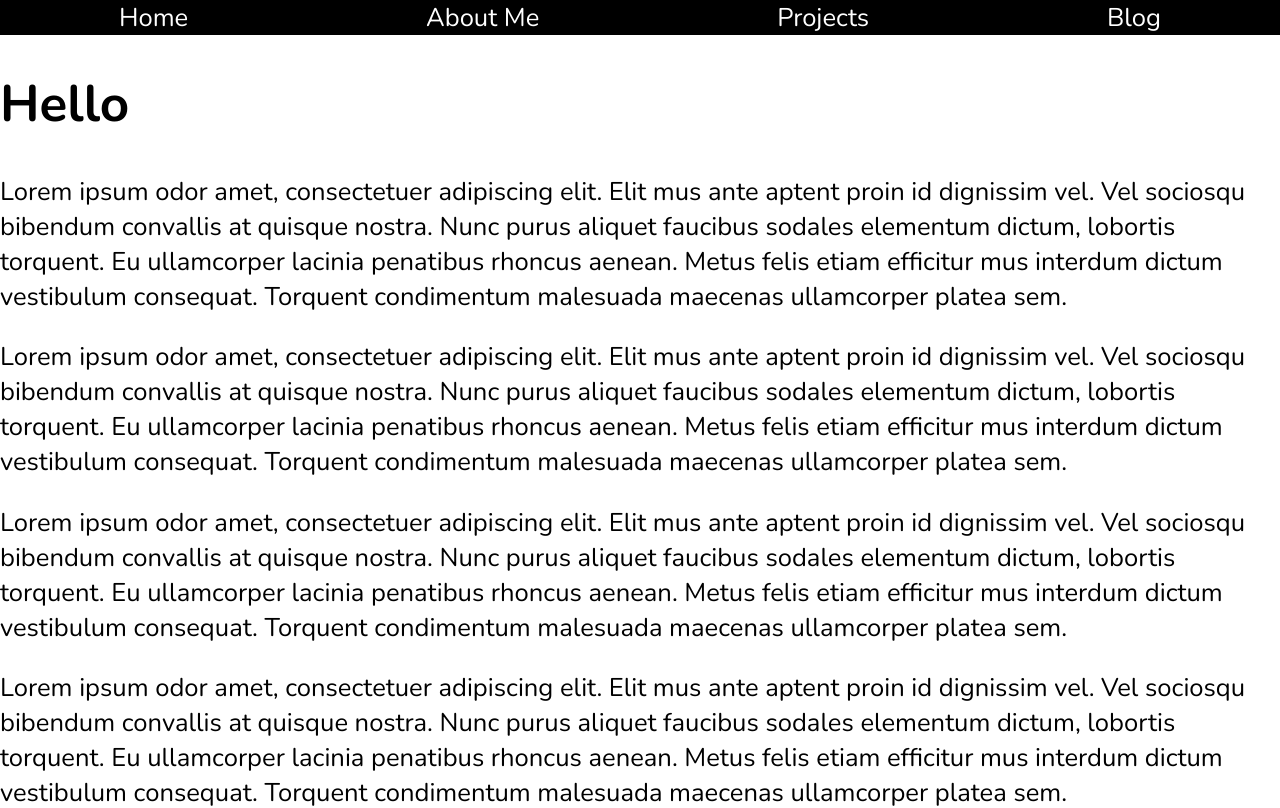
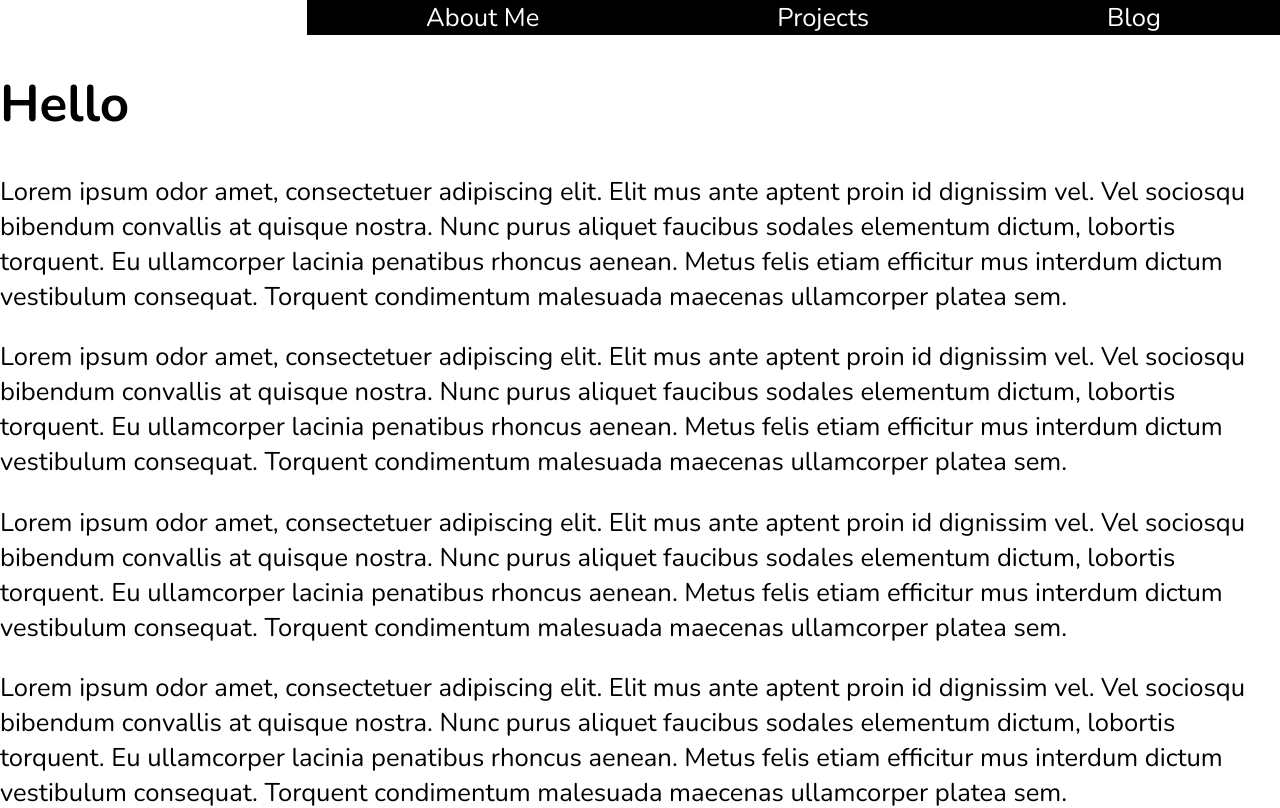
Before and after one commit to BlackPearlescence/truepersonalwebsite, a Next.js app in the folder personalwebsite/: page / in a window 1280 px wide. Shown: the top 808 px of the page. Built offline with nearby package versions, Linux system fonts and the light colour scheme.

Commit message:
created navbaar

```diff
--- a/personalwebsite/app/components/NavBar.module.scss
+++ b/personalwebsite/app/components/NavBar.module.scss
@@ -2,12 +2,41 @@
     .listbox {
         display: flex;
         flex-direction: row;
-        justify-content: space-around;
+        justify-content: space-evenly;
         margin: 0px;
         padding: 0px;
+        list-style-type: none;
 
     }
-    .listbox > li > a {
-        color: white;
+
+    .listbox > li {
+        flex-grow: 1;
+        text-align: center;
+        background-color: black;
+        transition: background-color 0.6s ease, color 0.6s ease;
+
+        > a {
+            color: white;
+            flex-grow: 1;
+        }
+
+
+        &:hover {
+            background-color: white;
+        }
+
+
+
+
     }
+
+    // .listbox > li > a {
+    //     color: white;
+    //     transition: color 0.6s ease;
+    //     flex-grow: 1;
+
+    //     &:hover {
+    //         color: black;
+    //     }
+    // }
 }
```
